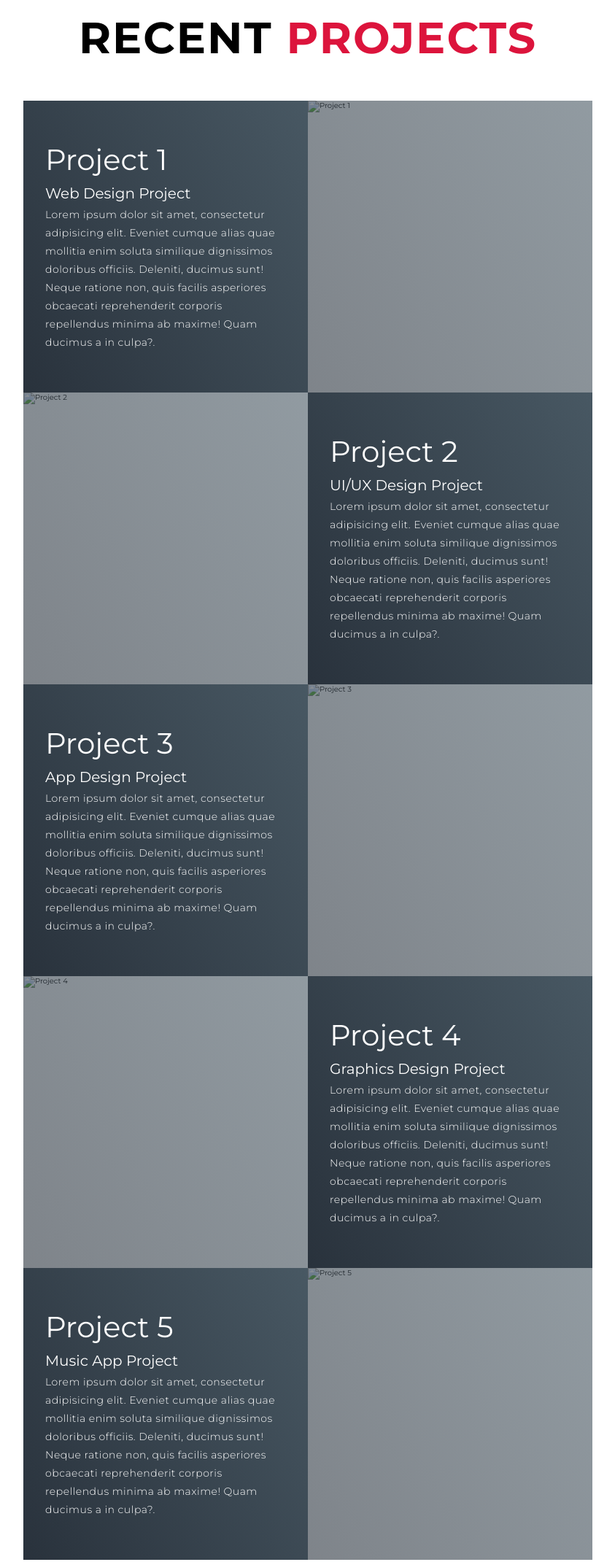
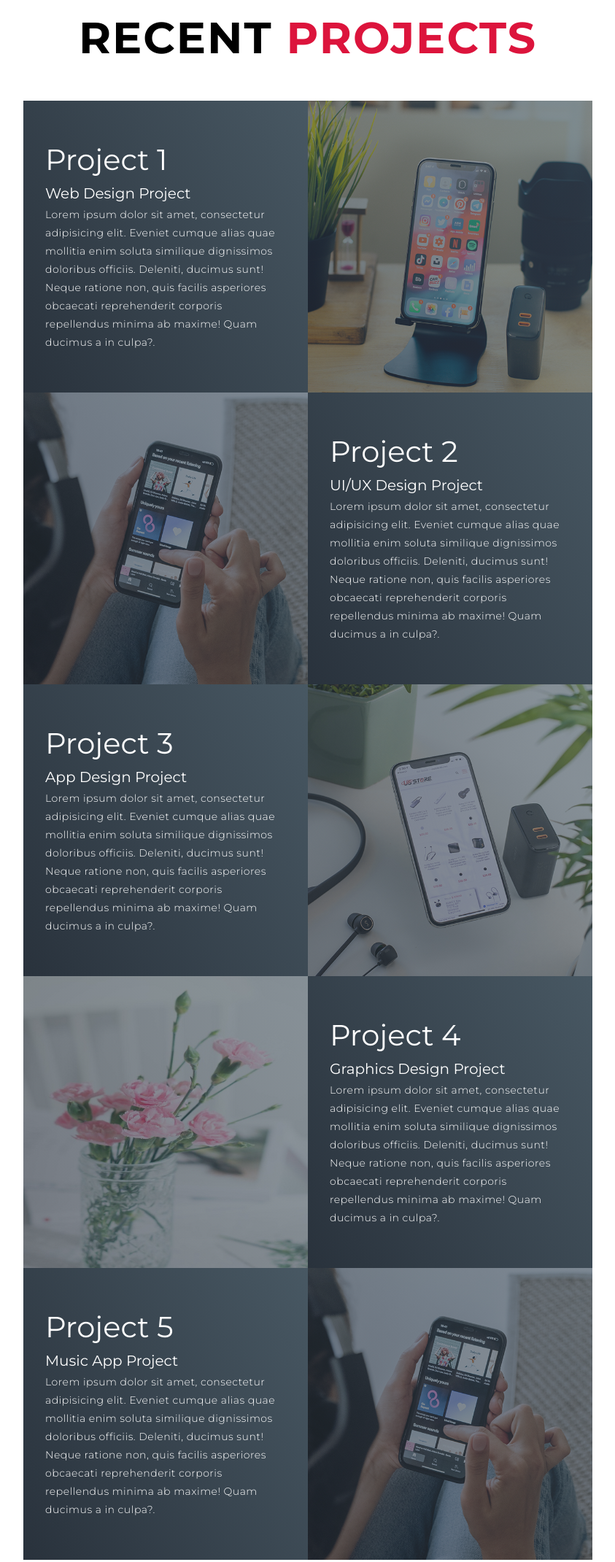
Before and after one commit to Judechuks/portfolio-2, a plain HTML site: page index.html in a window 1280 px wide. Shown: the part 1700-3841 px from the top of the page at 73% size, without its empty margins (218-1061 px from the left). Drawn offline with Linux system fonts and the light colour scheme; files whose address does not match are found by name.

Commit message:
corrected image url

```diff
--- a/index.html
+++ b/index.html
@@ -105,7 +105,7 @@
                <p>Lorem ipsum dolor sit amet, consectetur adipisicing elit. Eveniet cumque alias quae mollitia enim soluta similique dignissimos doloribus officiis. Deleniti, ducimus sunt! Neque ratione non, quis facilis asperiores obcaecati reprehenderit corporis repellendus minima ab maxime! Quam ducimus a in culpa?.</p>
              </div>
              <div class="project-img">
-               <img src="../01-/images/work-1.png" alt="Project 1">
+               <img src="images/work-1.png" alt="Project 1">
              </div>
            </div>
            <div class="project-item">
@@ -115,7 +115,7 @@
                <p>Lorem ipsum dolor sit amet, consectetur adipisicing elit. Eveniet cumque alias quae mollitia enim soluta similique dignissimos doloribus officiis. Deleniti, ducimus sunt! Neque ratione non, quis facilis asperiores obcaecati reprehenderit corporis repellendus minima ab maxime! Quam ducimus a in culpa?.</p>
              </div>
              <div class="project-img">
-               <img src="../01-/images/work-2.png" alt="Project 2">
+               <img src="images/work-2.png" alt="Project 2">
              </div>
            </div>
            <div class="project-item">
@@ -125,7 +125,7 @@
                <p>Lorem ipsum dolor sit amet, consectetur adipisicing elit. Eveniet cumque alias quae mollitia enim soluta similique dignissimos doloribus officiis. Deleniti, ducimus sunt! Neque ratione non, quis facilis asperiores obcaecati reprehenderit corporis repellendus minima ab maxime! Quam ducimus a in culpa?.</p>
              </div>
              <div class="project-img">
-               <img src="../01-/images/work-3.png" alt="Project 3">
+               <img src="images/work-3.png" alt="Project 3">
              </div>
            </div>
            <div class="project-item">
@@ -135,7 +135,7 @@
                <p>Lorem ipsum dolor sit amet, consectetur adipisicing elit. Eveniet cumque alias quae mollitia enim soluta similique dignissimos doloribus officiis. Deleniti, ducimus sunt! Neque ratione non, quis facilis asperiores obcaecati reprehenderit corporis repellendus minima ab maxime! Quam ducimus a in culpa?.</p>
              </div>
              <div class="project-img">
-               <img src="../01-/images/work-4.jpg" alt="Project 4">
+               <img src="images/work-4.jpg" alt="Project 4">
              </div>
            </div>
            <div class="project-item">
@@ -145,7 +145,7 @@
                <p>Lorem ipsum dolor sit amet, consectetur adipisicing elit. Eveniet cumque alias quae mollitia enim soluta similique dignissimos doloribus officiis. Deleniti, ducimus sunt! Neque ratione non, quis facilis asperiores obcaecati reprehenderit corporis repellendus minima ab maxime! Quam ducimus a in culpa?.</p>
              </div>
              <div class="project-img">
-               <img src="../01-/images/work-2.png" alt="Project 5">
+               <img src="images/work-2.png" alt="Project 5">
              </div>
            </div>
         </div>
@@ -156,7 +156,7 @@
     <div class="about container">
        <div class="col-left">
          <div class="about-img">
-           <img src="../01-/images/user.png" alt="user">
+           <img src="images/user.png" alt="user">
          </div>
        </div>
        <div class="col-right">
```
